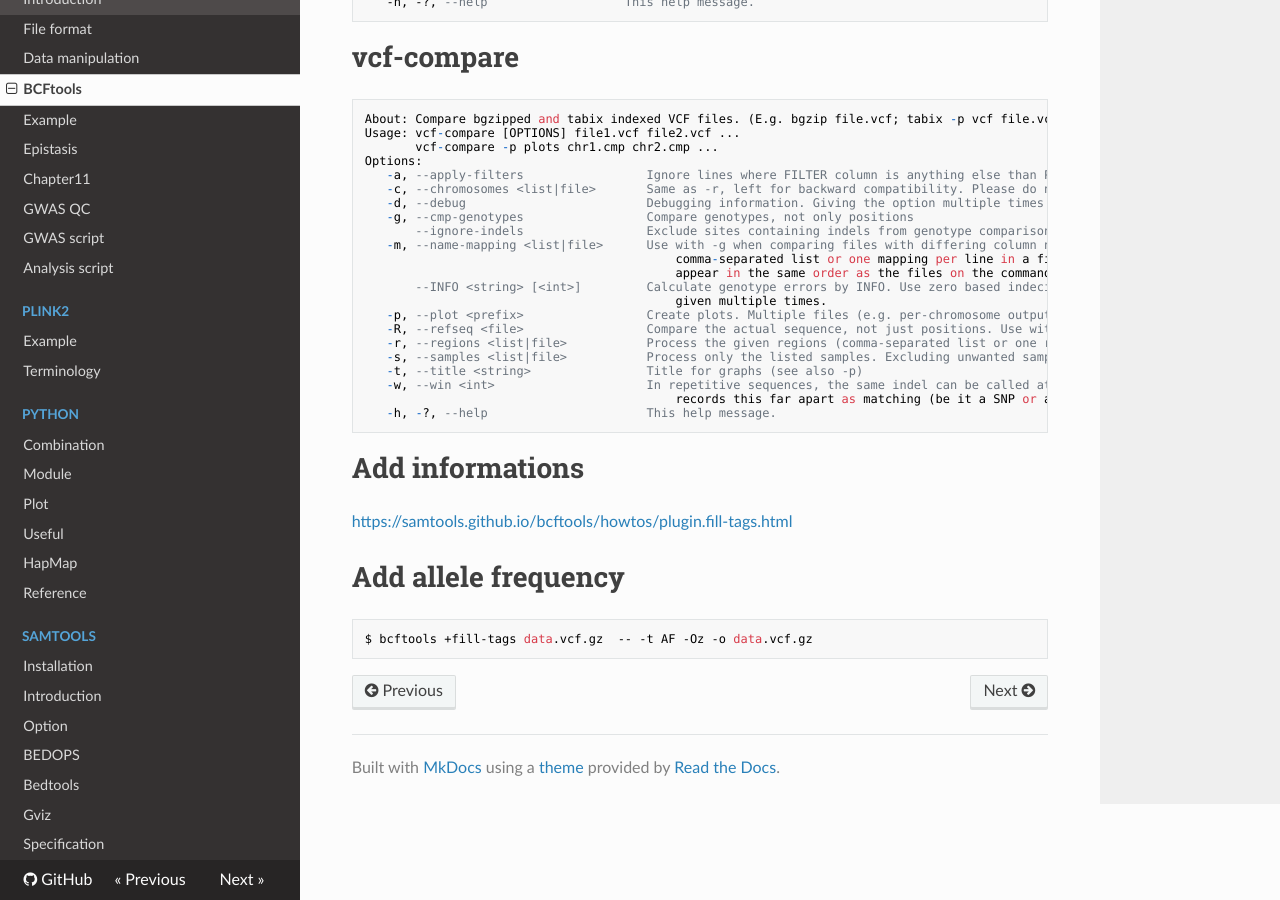
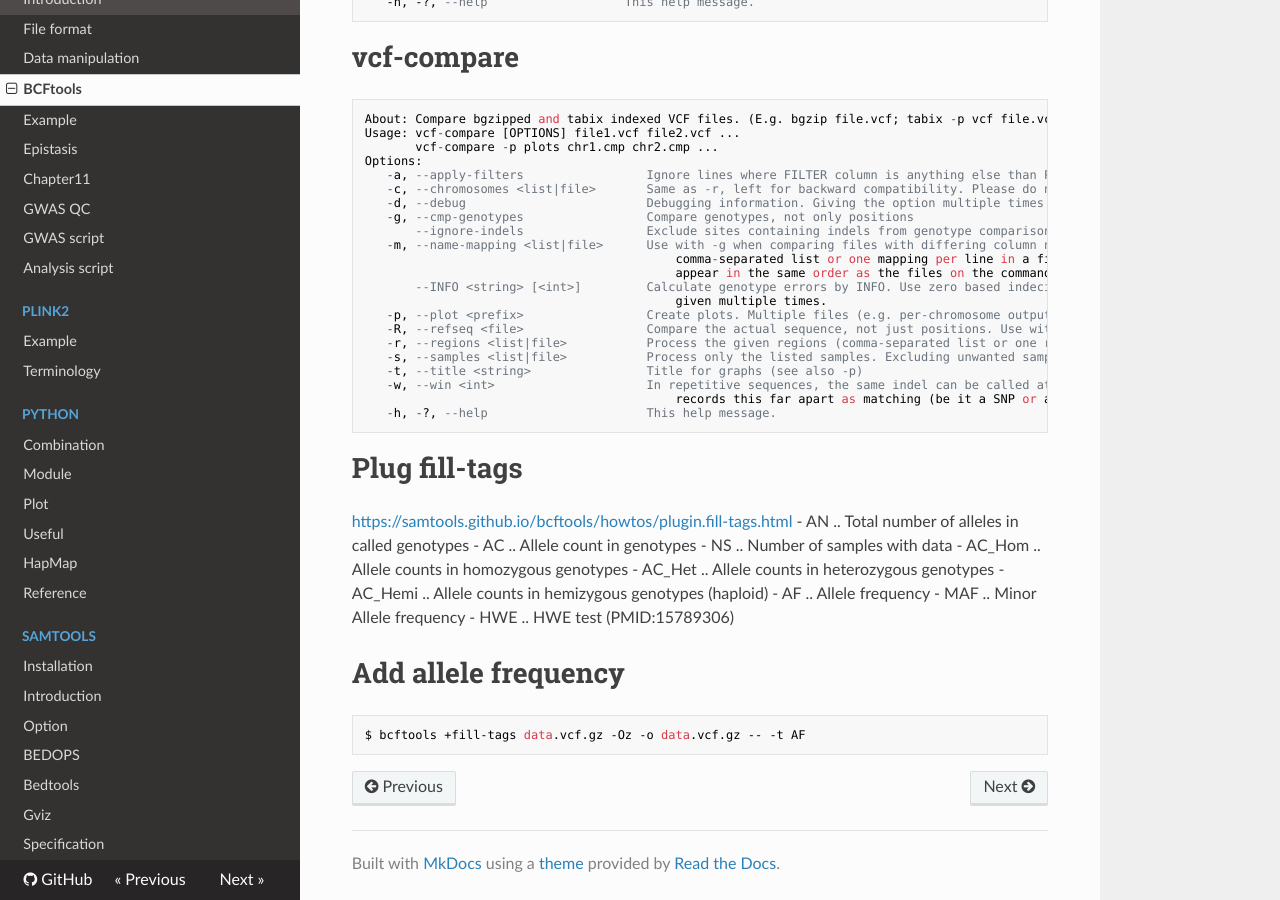
Before and after one commit to WonyoungCho/plink, an MkDocs documentation site: the page built from docs/bcftools_mani.md, in a window 1280 px wide and 900 px high, scrolled down 3123 px. Built offline with MkDocs 1.6.1, drawn with Linux system fonts in a browser that asks for light colours; nearby versions of some CDN libraries; old or Windows-style settings are respelled for this version of MkDocs.

Commit message:
Update bcftools_mani.md

````diff
--- a/docs/bcftools_mani.md
+++ b/docs/bcftools_mani.md
@@ -196,10 +196,19 @@ Options:
    -h, -?, --help                      This help message.
 ```
 
-# Add informations
+# Plug fill-tags
 <https://samtools.github.io/bcftools/howtos/plugin.fill-tags.html>
+- AN .. Total number of alleles in called genotypes
+- AC .. Allele count in genotypes
+- NS .. Number of samples with data
+- AC_Hom .. Allele counts in homozygous genotypes
+- AC_Het .. Allele counts in heterozygous genotypes
+- AC_Hemi .. Allele counts in hemizygous genotypes (haploid)
+- AF .. Allele frequency
+- MAF .. Minor Allele frequency
+- HWE .. HWE test (PMID:15789306)
 
 # Add allele frequency
 ```
-$ bcftools +fill-tags data.vcf.gz  -- -t AF -Oz -o data.vcf.gz
+$ bcftools +fill-tags data.vcf.gz -Oz -o data.vcf.gz -- -t AF
 ```
````
